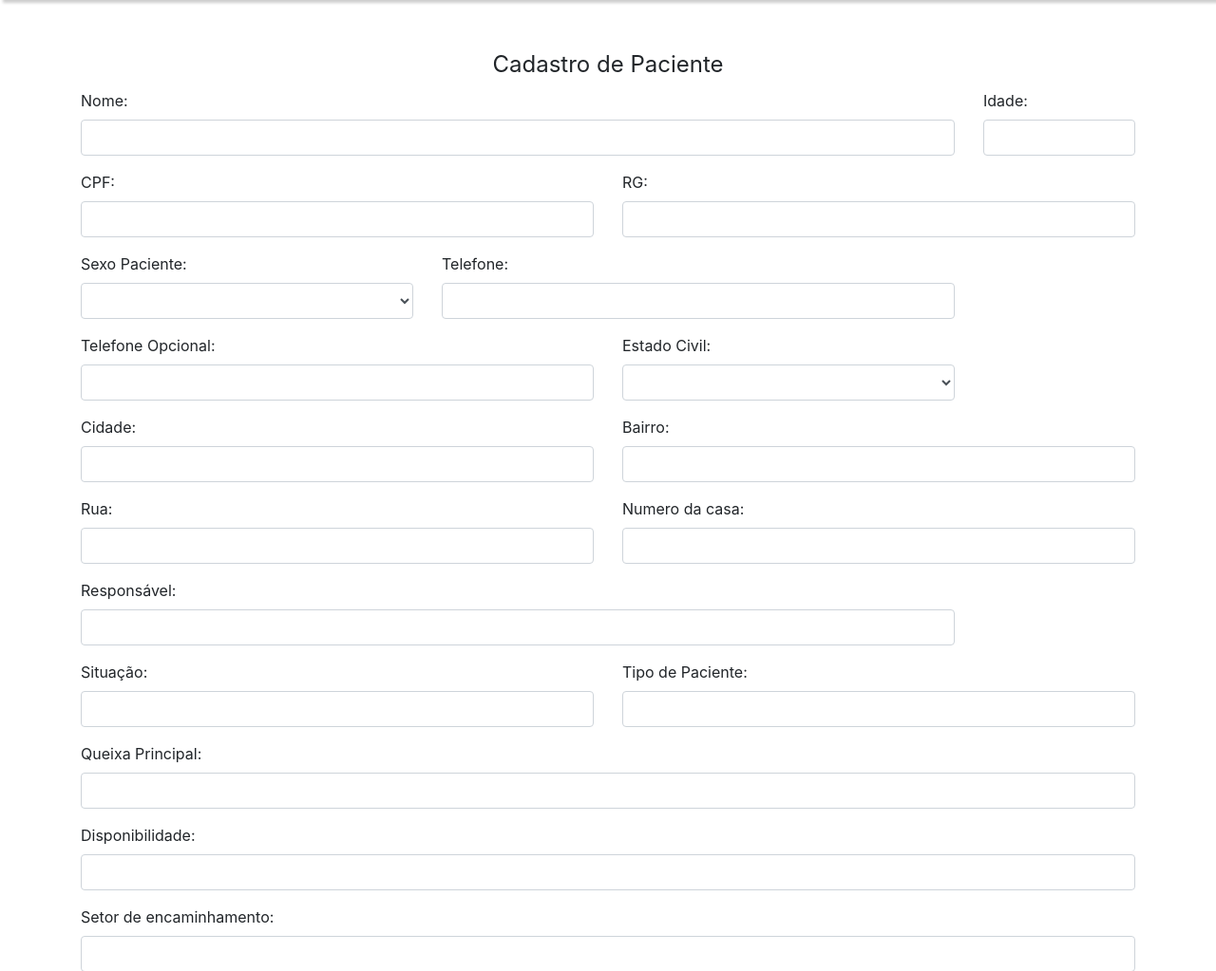
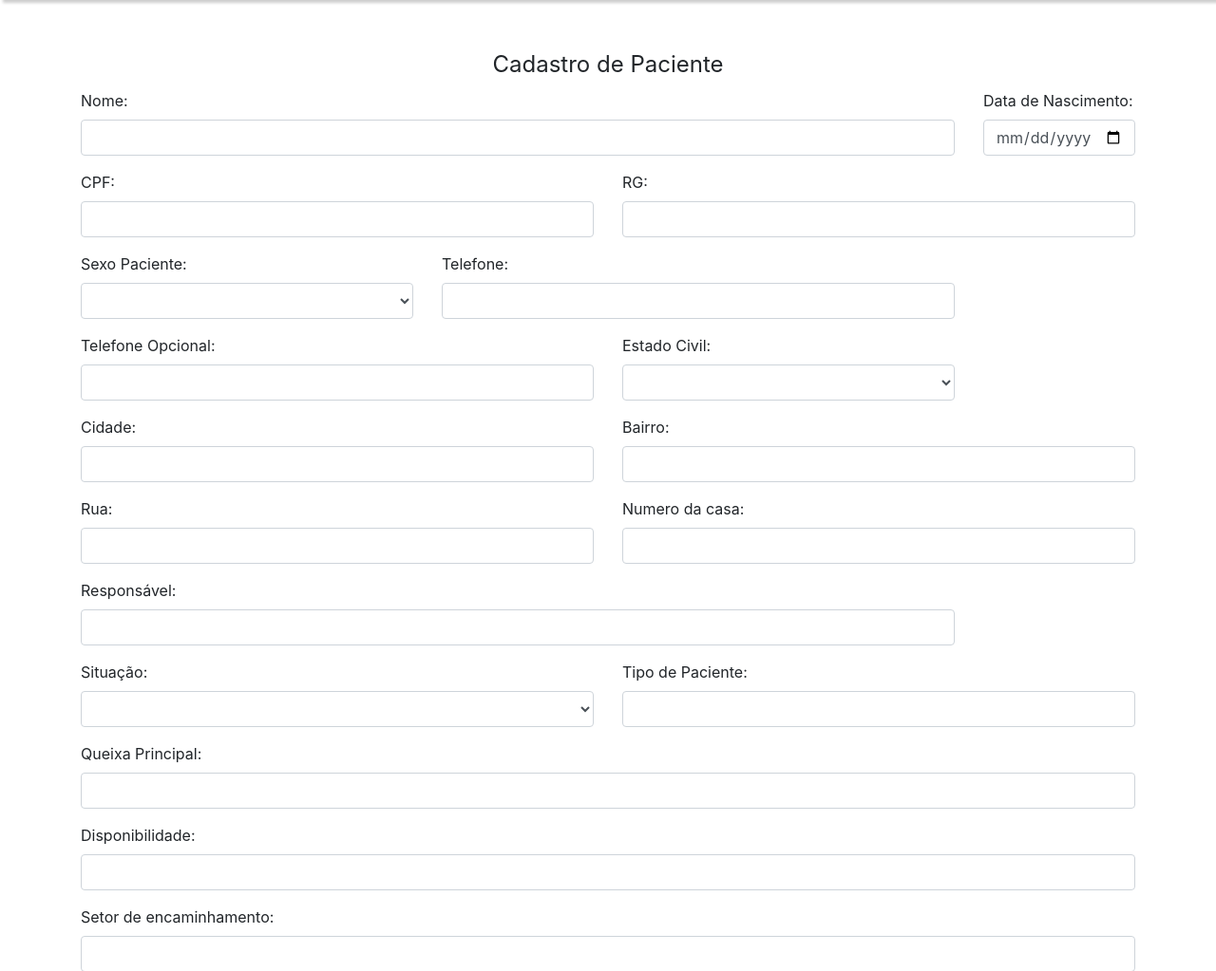
Before and after one commit to paulo280799/RegistraClinicPscicoWEB, a PHP site: page /TelaPaciente.php in a window 1280 px wide. Shown: the part 101-1124 px from the top of the page at 95% size. Run offline with PHP 8.4, Linux system fonts and the light colour scheme; a user stored in the database is signed in.

Commit message:
alterações
alteraçoes na tela de cadastro de paciente faltando a data de cadastro do paciente

```diff
--- a/RegistraClinicPsico_WEB/telas/TelaPaciente.php
+++ b/RegistraClinicPsico_WEB/telas/TelaPaciente.php
@@ -37,8 +37,8 @@
         </div>
 
         <div class="form-group col-sm-2">
-          <label class="fw">Idade:</label>
-          <input type="number" name="idadePaciente" value="<?php echo $idadePaciente; ?>" class="form-control" required>
+          <label class="fw">Data de Nascimento:</label>
+          <input type="date" name="idadePaciente" value="<?php echo $idadePaciente; ?>" class="form-control" required>
         </div>
 
         <div class="form-group col-sm-6">
@@ -108,7 +108,12 @@
 
         <div class="form-group col-sm-6">
           <label class="fw">Situação:</label>
-          <input type="text" name="situacao" class="form-control" value="<?php echo $situaçãoPaciente; ?>" required>
+          <select name="situacao" class="form-control" required>
+          <option value=""></option>
+            <option value="Ativo">Ativo(a)</option>
+            <option value="Inativo">Inativo(a)</option>
+            <option value="Em Espera">Em Espera</option>
+          </select>
         </div>
 
         <div class="form-group col-sm-6">
```
